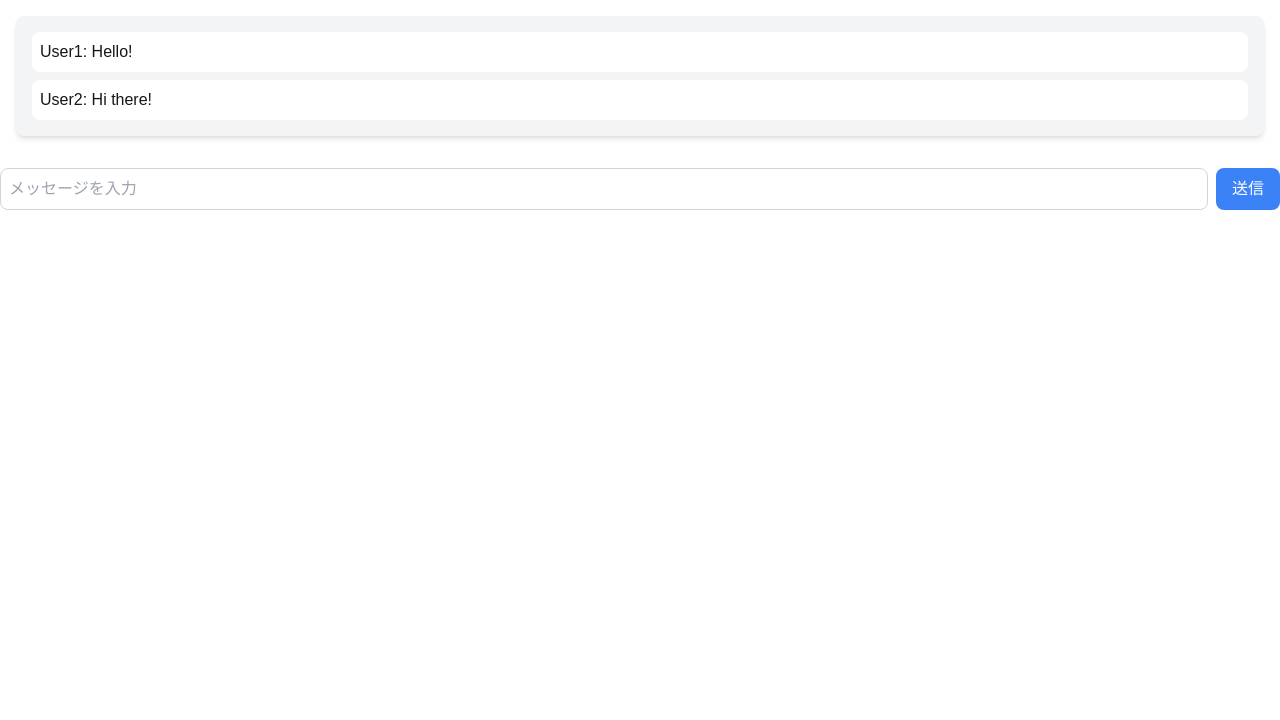
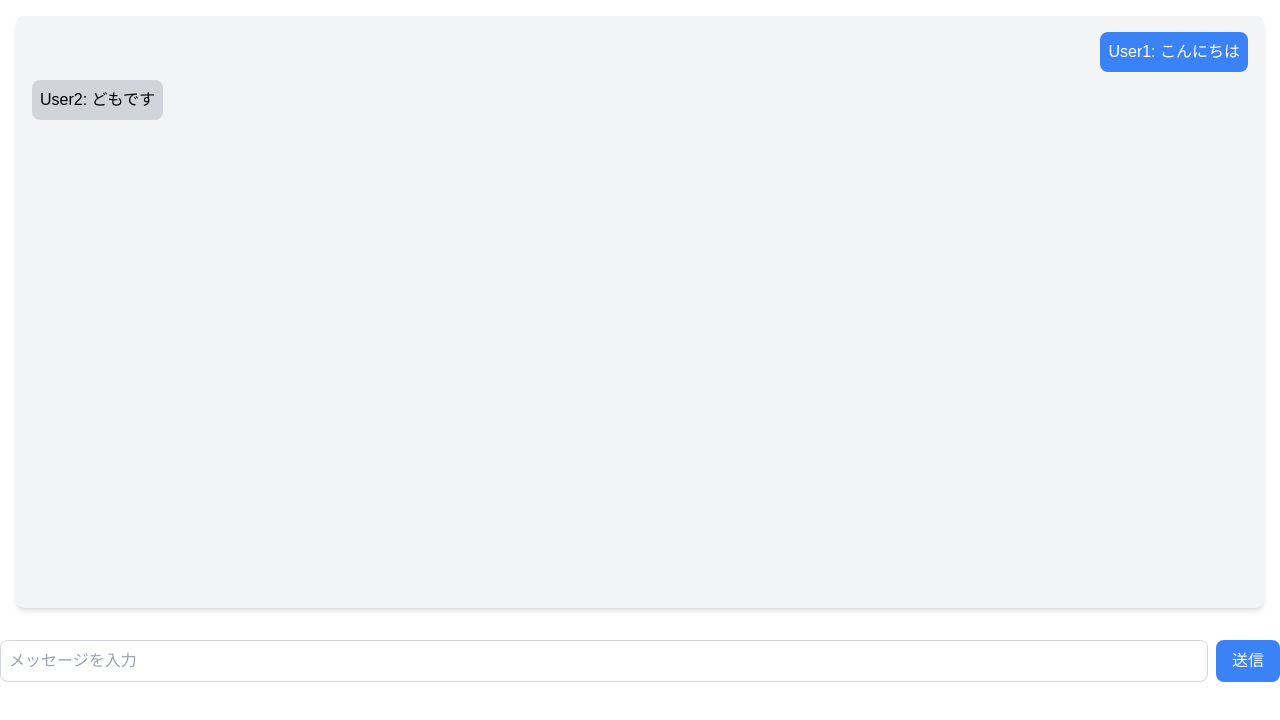
Before and after one commit to tanku3080/nextjs_for_firebase, a Next.js app: page /pages/bcp in a window 1280 px wide. Shown: the top 720 px of the page. Built offline with nearby package versions, Linux system fonts and the light colour scheme.

Commit message:
メッセージのレイアウトを変更した

```diff
--- a/src/app/mod/chatLogLayout.tsx
+++ b/src/app/mod/chatLogLayout.tsx
@@ -2,13 +2,20 @@ import { initConfig } from "../logic/initConfig";
 
 initConfig();
 export default function chatLogLayout() {
+   //将来的には名前：msgという形式にしたいが、現状は無しでいい。
     return(
-        <div className="flex flex-col h-full p-4">
+        <div className="flex flex-col min-h-[80vh] p-4">
             <div className="flex-1 overflow-y-auto bg-gray-100 rounded-lg p-4 mb-4 shadow-md">
                 <div className="flex flex-col gap-2">
-                    {/* ここをいい感じの領域にする必要がある */}
-                    <div className="bg-white rounded-lg p-2">User1: Hello!</div>
-                    <div className="bg-white rounded-lg p-2">User2: Hi there!</div>
+                    {/* 自分のメッセージ */}
+                   <div className="message self flex justify-end">
+                     <div className="bg-blue-500 text-white rounded-lg p-2 max-w-xs">User1: こんにちは</div>
+                   </div>
+
+                   {/* 他のユーザーのメッセージ */}
+                   <div className="message other flex justify-start">
+                    <div className="bg-gray-300 text-black rounded-lg p-2 max-w-xs">User2: どもです</div>
+                   </div>
                 </div>
             </div>
         </div>
```
